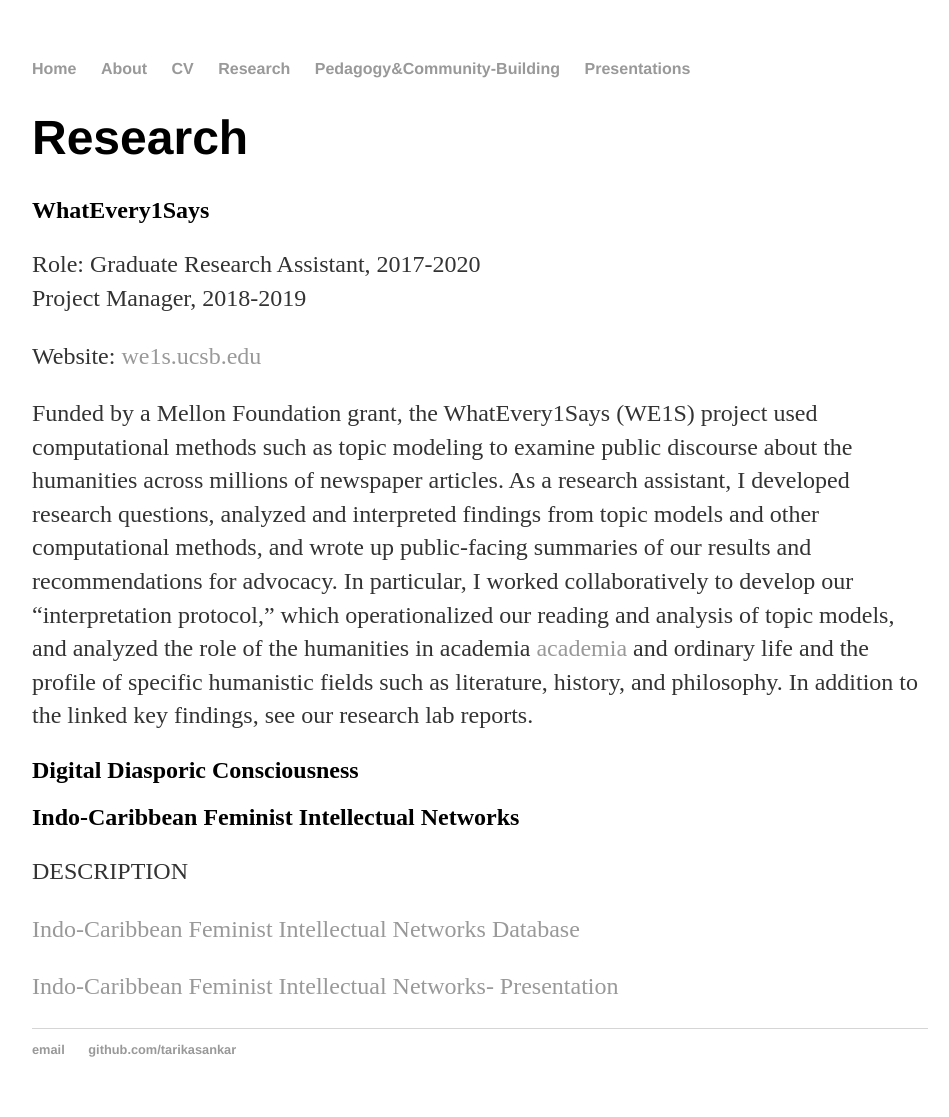
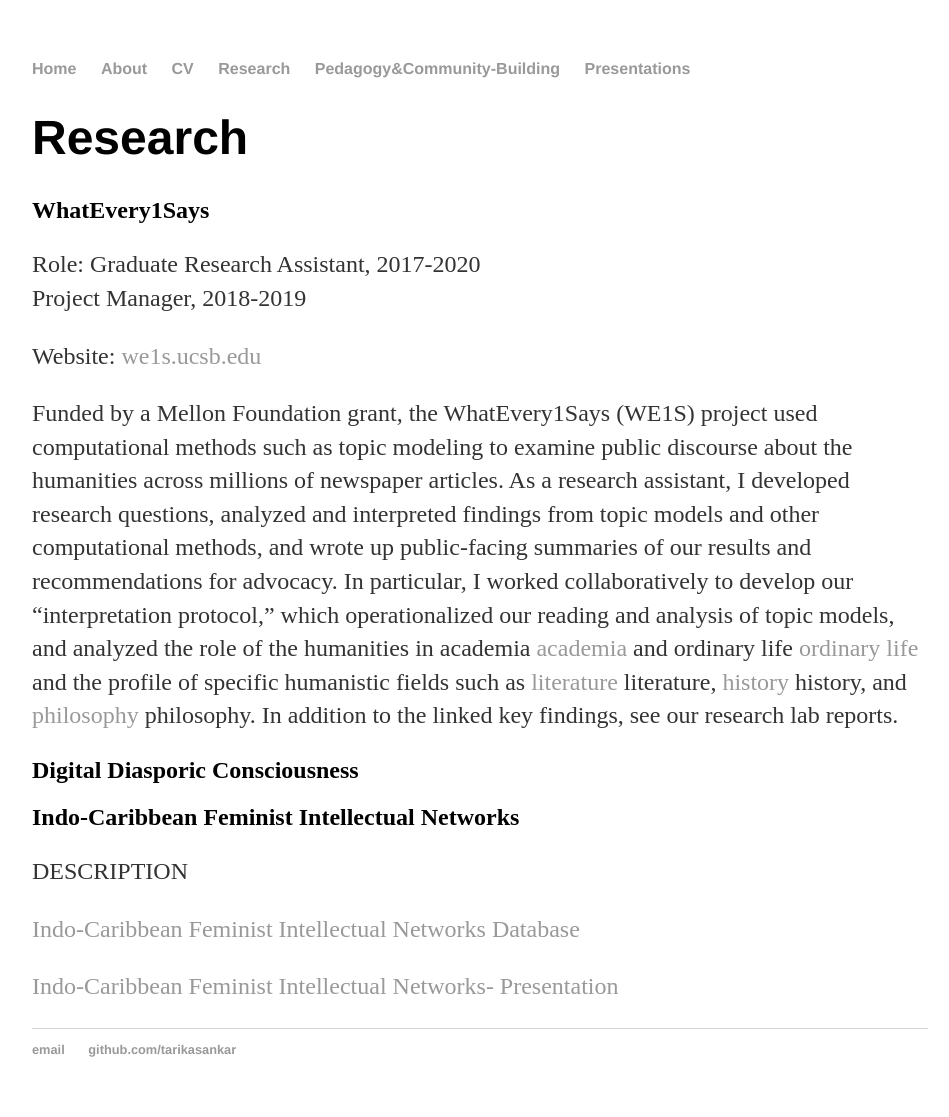
Before and after one commit to tarikasankar/tarikasankar.github.io, a Jekyll site: the page built from research/index.html, in a window 1280 px wide. Shown: the whole page, without its empty margins (160-1109 px from the left). Built offline with Jekyll 4.4.1, drawn with Linux system fonts in a browser that asks for light colours.

Commit message:
Update index.html
added links to remaining key finding cards

```diff
--- a/research/index.html
+++ b/research/index.html
@@ -10,7 +10,7 @@
 	<p> Website: <a href="https://www.we1s.ucsb.edu/">we1s.ucsb.edu</a>
 	<p> Funded by a Mellon Foundation grant, the WhatEvery1Says (WE1S) project used computational methods such as topic modeling to examine public discourse about	 	the humanities across millions of newspaper articles. As a research assistant, I developed research questions,
 	analyzed and interpreted findings from topic models and other computational methods, and
-	wrote up public-facing summaries of our results and recommendations for advocacy. In particular, I worked collaboratively to develop our “interpretation 		protocol,” which operationalized our reading and analysis of topic models, and analyzed the role of the humanities in academia <a href="https://we1s.ucsb.edu/wp-content/uploads/KF-5-2.pdf">academia</a> and ordinary life and the profile of specific humanistic fields such as literature, history, and philosophy. In addition to the linked key findings, see our research lab reports.
+	wrote up public-facing summaries of our results and recommendations for advocacy. In particular, I worked collaboratively to develop our “interpretation 		protocol,” which operationalized our reading and analysis of topic models, and analyzed the role of the humanities in academia <a href="https://we1s.ucsb.edu/wp-content/uploads/KF-5-2.pdf">academia</a> and ordinary life <a href="https://we1s.ucsb.edu/wp-content/uploads/KF-5-3.pdf">ordinary life</a> and the profile of specific humanistic fields such as <a href="https://we1s.ucsb.edu/wp-content/uploads/KF-5-11.pdf">literature</a> literature, <a href="https://we1s.ucsb.edu/wp-content/uploads/KF-5-10.pdf">history</a> history, and <a href="https://we1s.ucsb.edu/wp-content/uploads/KF-5-9.pdf">philosophy</a> philosophy. In addition to the linked key findings, see our research lab reports.
 
 	<h2>Digital Diasporic Consciousness</h2>
 
```
